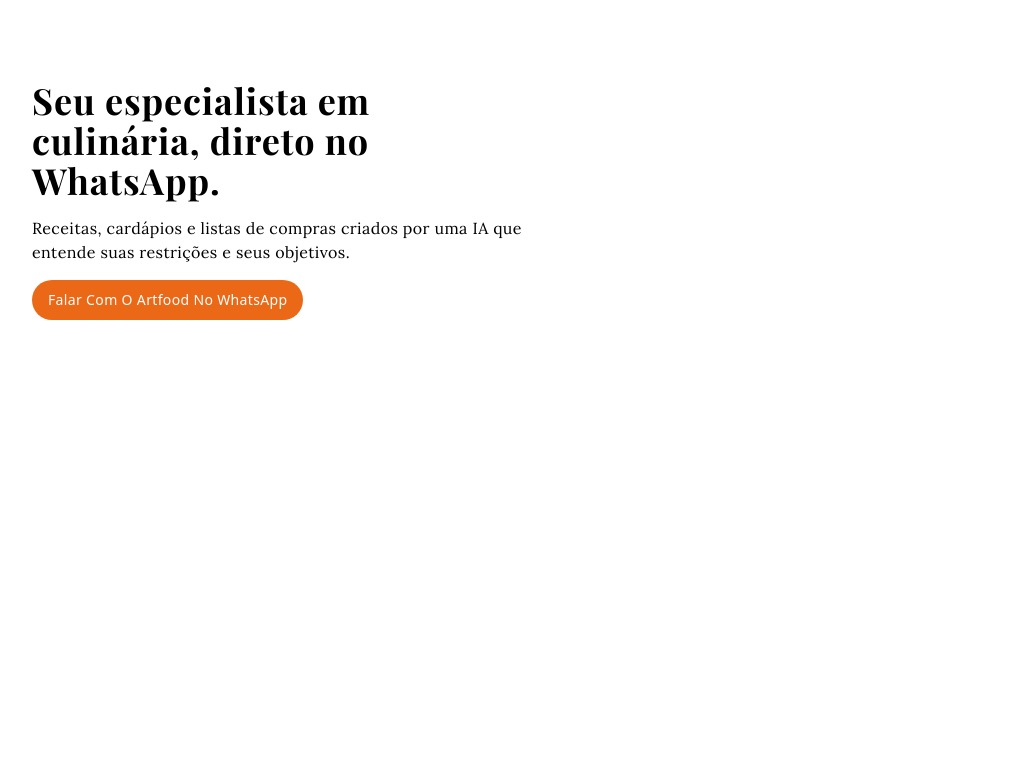
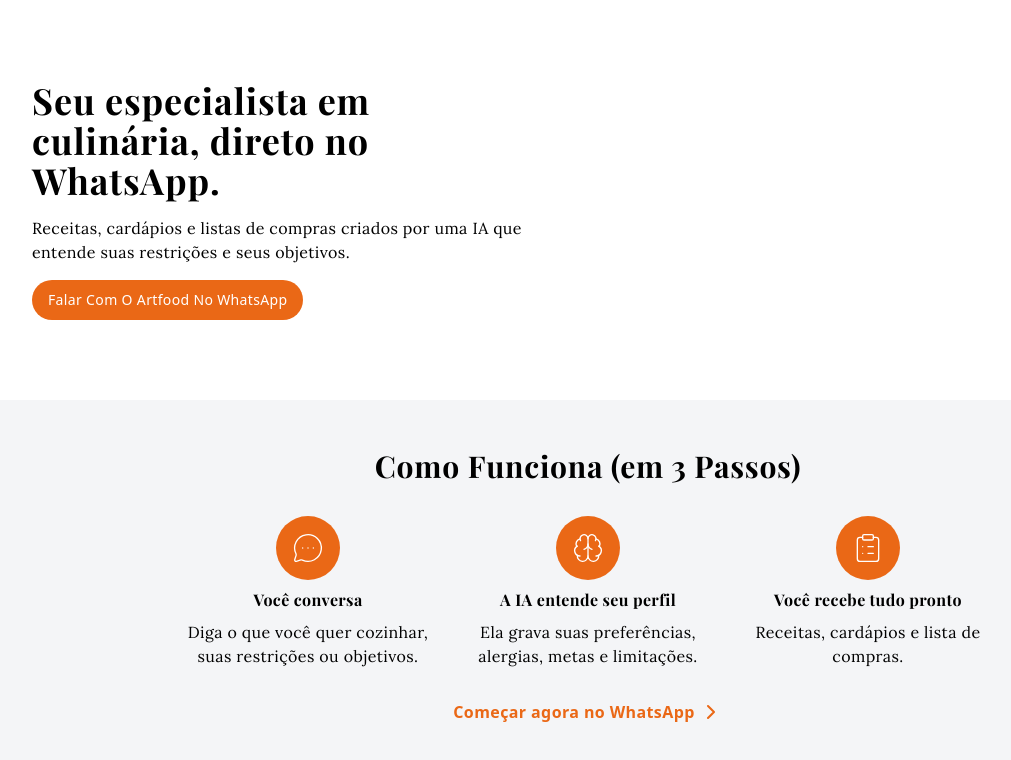
Before and after one commit to EduNunesGithub/art-food-landing-page, a Next.js app: page / in a window 1280 px wide. Shown: the top 760 px of the page, without its empty margins (52-1063 px from the left). Built offline with nearby package versions, Linux system fonts and the light colour scheme.

Commit message:
feat(component): how it works

```diff
--- a/package.json
+++ b/package.json
@@ -1,5 +1,6 @@
 {
   "dependencies": {
+    "lucide-react": "^0.562.0",
     "motion": "^12.29.0",
     "next": "16.1.4",
     "react": "19.2.3",
--- a/src/app/globals.css
+++ b/src/app/globals.css
@@ -25,7 +25,11 @@
   }
 
   h2 {
-    @apply font-bold text-4xl;
+    @apply font-bold font-playfair-display text-3xl;
+  }
+
+  h3 {
+    @apply font-bold font-playfair-display text-2xl;
   }
 
   p {
--- a/src/app/page.tsx
+++ b/src/app/page.tsx
@@ -1,11 +1,18 @@
 import { Hero } from "@/components/hero";
+import { HowItWorks } from "@/components/how-it-works";
 
 export default function Page() {
   return (
     <main className="flex flex-col w-full">
-      <section className="flex items-center justify-center mb-16 px-6 w-full">
+      <section className="flex items-center justify-center px-6 w-full">
         <div className="flex items-center max-w-278 w-full">
           <Hero />
+        </div>
+      </section>
+
+      <section className="bg-[#F4F5F7] flex items-center justify-center px-6 py-12 w-full">
+        <div className="flex items-center max-w-278 w-full">
+          <HowItWorks />
         </div>
       </section>
     </main>
--- /dev/null
+++ b/src/components/how-it-works/index.tsx
@@ -0,0 +1,133 @@
+"use client";
+
+import Link from "next/link";
+import {
+  Brain,
+  ChevronRight,
+  ClipboardList,
+  MessageCircleMore,
+} from "lucide-react";
+import { motion } from "motion/react";
+import { twMerge } from "tailwind-merge";
+import { Item, ItemProps } from "@/components/how-it-works/item";
+
+const BLOCK_DELAY = 0.25;
+
+const items: Omit<ItemProps, "baseDelay">[] = [
+  {
+    Icon: MessageCircleMore,
+    heading: "Você conversa",
+    paragraph: "Diga o que você quer cozinhar, suas restrições ou objetivos.",
+  },
+  {
+    Icon: Brain,
+    heading: "A IA entende seu perfil",
+    paragraph: "Ela grava suas preferências, alergias, metas e limitações.",
+  },
+  {
+    Icon: ClipboardList,
+    heading: "Você recebe tudo pronto",
+    paragraph: "Receitas, cardápios e lista de compras.",
+  },
+];
+
+export const HowItWorks = () => (
+  <motion.article
+    className="flex flex-col gap-8 items-center text-black w-full"
+    initial="hidden"
+    variants={{
+      hidden: {},
+      visible: { transition: { staggerChildren: 0.25 } },
+    }}
+    viewport={{ once: true }}
+    whileInView="visible"
+  >
+    <motion.h2
+      className="text-center"
+      variants={{
+        hidden: {
+          filter: "blur(0.25rem)",
+          opacity: 0,
+          x: 24,
+        },
+        visible: {
+          filter: "blur(0rem)",
+          opacity: 1,
+          transition: {
+            duration: 1,
+            ease: "anticipate",
+          },
+          x: 0,
+        },
+      }}
+    >
+      Como Funciona (em 3 Passos)
+    </motion.h2>
+
+    <motion.ul
+      className="flex flex-wrap gap-6 items-center justify-center w-full"
+      variants={{
+        hidden: { opacity: 0 },
+        visible: {
+          opacity: 1,
+          transition: {
+            staggerChildren: 0.25,
+          },
+        },
+      }}
+    >
+      {items.map((rest, index) => (
+        <motion.li
+          className="flex items-center max-w-64 w-full"
+          key={index}
+          variants={{
+            hidden: { filter: "blur(0.25rem)", opacity: 0, y: 24 },
+            visible: {
+              filter: "blur(0rem)",
+              opacity: 1,
+              transition: { duration: 1, ease: "anticipate" },
+              y: 0,
+            },
+          }}
+        >
+          <Item {...rest} baseDelay={index * 0.25} />
+        </motion.li>
+      ))}
+    </motion.ul>
+
+    <motion.div
+      variants={{
+        hidden: {
+          filter: "blur(0.25rem)",
+          opacity: 0,
+          x: 24,
+        },
+        visible: {
+          filter: "blur(0rem)",
+          opacity: 1,
+          transition: {
+            duration: 1,
+            ease: "anticipate",
+          },
+          x: 0,
+        },
+      }}
+    >
+      <Link
+        className={twMerge(
+          "duration-200 ease-standard flex font-bold gap-1 group items-center max-w-full text-primary text-base transition-all w-fit",
+          "hover:brightness-125",
+        )}
+        href="#"
+      >
+        <span>Começar agora no WhatsApp</span>
+        <ChevronRight
+          className={twMerge(
+            "duration-200 ease-standard shrink-0 transition-all",
+            "group-hover:translate-x-2",
+          )}
+        />
+      </Link>
+    </motion.div>
+  </motion.article>
+);
--- /dev/null
+++ b/src/components/how-it-works/item/index.tsx
@@ -0,0 +1,52 @@
+import React from "react";
+import { motion } from "motion/react";
+import { LucideIcon } from "lucide-react";
+
+export type ItemProps = {
+  baseDelay: number;
+  Icon: LucideIcon;
+  heading: React.ReactNode;
+  paragraph: React.ReactNode;
+};
+
+export const Item: React.FC<ItemProps> = ({
+  baseDelay,
+  Icon,
+  heading,
+  paragraph,
+}) => (
+  <article className="flex flex-col gap-2 items-center text-center w-full">
+    <div className="bg-primary flex h-16 items-center justify-center rounded-full text-white w-16">
+      <Icon className="h-8 stroke-1 w-8" />
+    </div>
+
+    <motion.h3
+      className="text-base"
+      variants={{
+        hidden: { filter: "blur(0.25rem)", opacity: 0, x: 24 },
+        visible: {
+          filter: "blur(0rem)",
+          opacity: 1,
+          transition: { duration: 1, ease: "anticipate" },
+          x: 0,
+        },
+      }}
+    >
+      {heading}
+    </motion.h3>
+
+    <motion.p
+      variants={{
+        hidden: { filter: "blur(0.25rem)", opacity: 0, x: -24 },
+        visible: {
+          filter: "blur(0rem)",
+          opacity: 1,
+          transition: { duration: 1, ease: "anticipate" },
+          x: 0,
+        },
+      }}
+    >
+      {paragraph}
+    </motion.p>
+  </article>
+);
```
Also changed, not shown: 1 other file (tests, documents, lock files or other folders).
